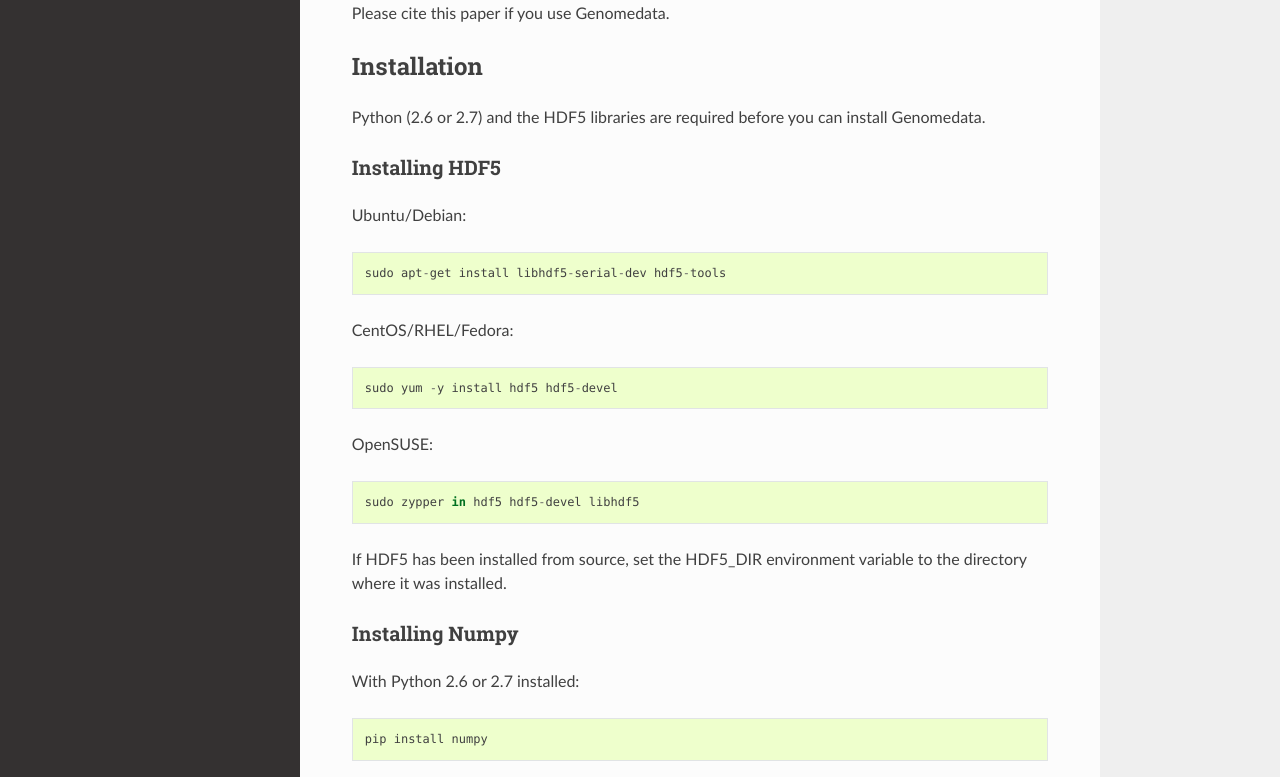
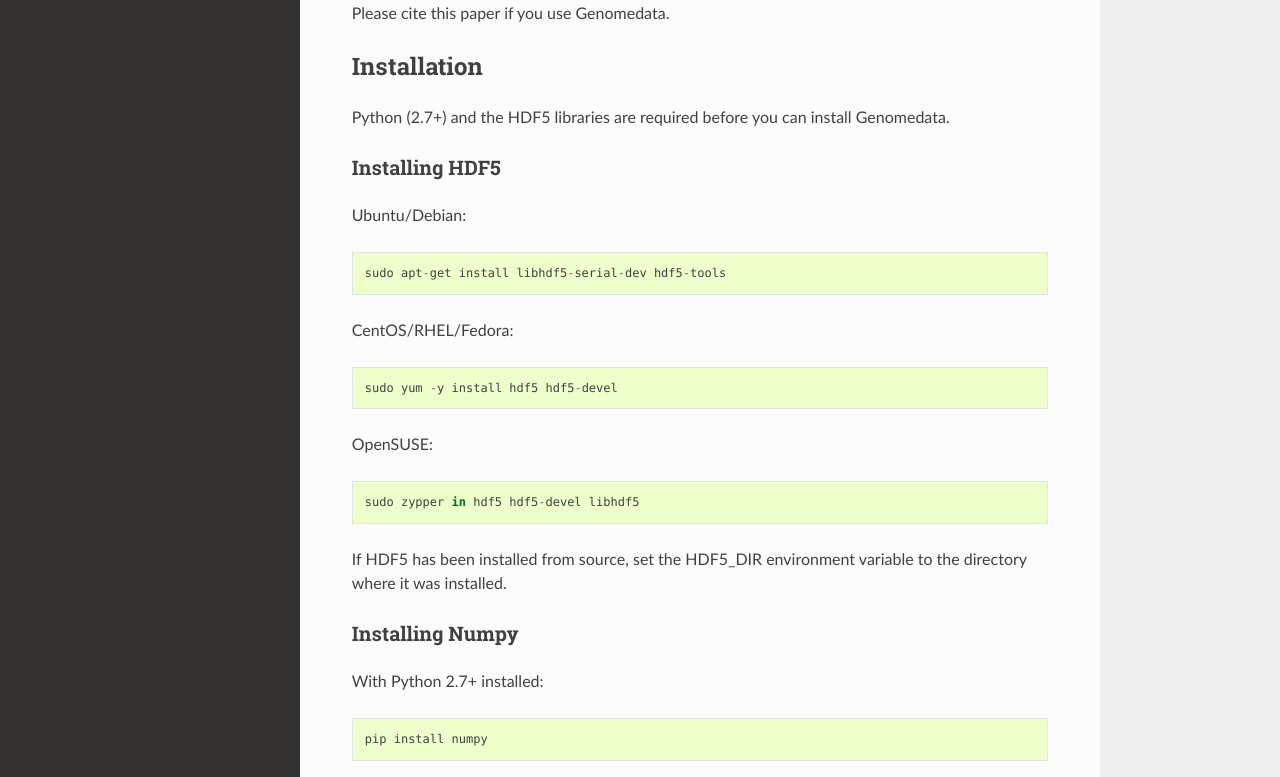
Before and after one commit to hoffmangroup/genomedata, a Sphinx documentation site: the page built from doc/genomedata.rst, in a window 1280 px wide and 1400 px high. Shown: the part 470-1247 px from the top of the window. Built offline with Sphinx 7.4.7 and the Read the Docs theme 2.0.0, drawn with Linux system fonts in a browser that asks for light colours; some of the changed text lies outside the part shown.

```diff
--- a/doc/genomedata.rst
+++ b/doc/genomedata.rst
@@ -22,7 +22,7 @@
 Installation
 ============
 
-Python (2.6 or 2.7) and the HDF5 libraries are required before you can install Genomedata.
+Python (2.7+) and the HDF5 libraries are required before you can install Genomedata.
 
 
 Installing HDF5
@@ -46,7 +46,7 @@
 Installing Numpy
 -------------------
 
-With Python 2.6 or 2.7 installed::
+With Python 2.7+ installed::
 
     pip install numpy
 
```
Also changed, not shown: other parts of doc/genomedata.rst (+5 -0 lines).
